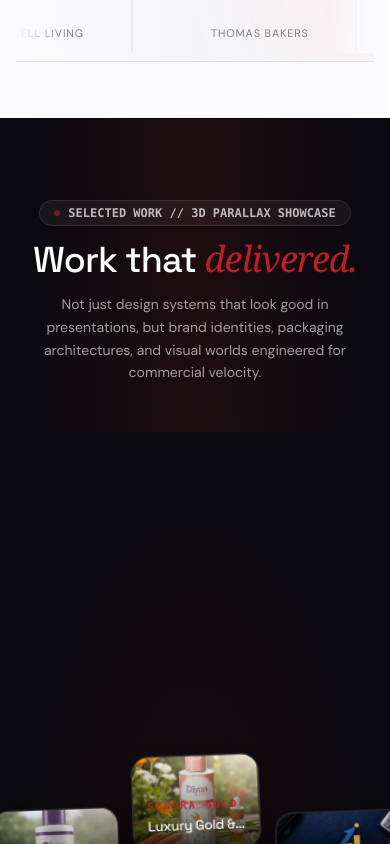
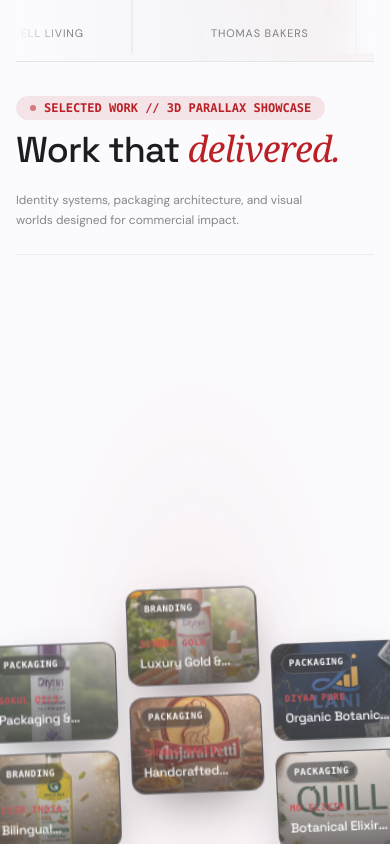
Before and after one commit to harrydesigns99-rgb/Harry-Designs, a React (Vite) app: page / in a window 390 px wide. Shown: the part 1600-2444 px from the top of the page. Built offline with nearby package versions, Linux system fonts and the light colour scheme.

Commit message:
Revert "refactor(showcase): implement authentic Adwants cinematic dark stage layout, clean 4:3 cards, remove floating HUD pills, and add sleek archive CTA"
This reverts commit 3fc0a45cd5b591562597b15c53ad2e052a81c985.

```diff
--- a/src/features/cms/cmsStore.js
+++ b/src/features/cms/cmsStore.js
@@ -2,7 +2,7 @@ import { PORTFOLIO_ITEMS, BRANDS } from '@/features/portfolio/data/portfolioData
 import { GALLERY_IMAGES } from '@/features/parallax-gallery/data/galleryImages';
 
 const STORAGE_KEYS = {
-  PROJECTS: 'harry_designs_cms_projects_v4',
+  PROJECTS: 'harry_designs_cms_projects_v3',
   GALLERY: 'harry_designs_cms_gallery_v1',
   BRANDS: 'harry_designs_cms_brands_v1',
   SETTINGS: 'harry_designs_cms_settings_v1',
@@ -15,7 +15,6 @@ if (typeof window !== 'undefined') {
   try {
     localStorage.removeItem('harry_designs_cms_projects_v1');
     localStorage.removeItem('harry_designs_cms_projects_v2');
-    localStorage.removeItem('harry_designs_cms_projects_v3');
     localStorage.removeItem('harry_portfolio_layout');
   } catch {
     // ignore
@@ -79,14 +78,14 @@ function getInitialProjects() {
     (item) => item && typeof item === 'object' && typeof item.id === 'number' && typeof item.title === 'string'
   );
 
-  // Check if standard IDs have mismatched images or swapped titles from legacy test edits
+  // Check if standard IDs have mismatched images from legacy test edits
   const hasMismatchedImages = stored.some((item) => {
-    if (item.id === 1 && (item.title !== 'Packaging & Label Architecture' || item.client !== 'Gokul Oils')) return true;
-    if (item.id === 2 && (item.title !== 'Luxury Gold & Bullion Identity' || item.client !== 'Sendra Gold')) return true;
-    if (item.id === 3 && (item.title !== 'Organic Botanical Skincare' || item.client !== 'Diyaa Pure')) return true;
-    if (item.id === 4 && (item.title !== 'Bilingual Scientific Identity' || item.client !== 'CSIR India')) return true;
-    if (item.id === 5 && (item.title !== 'Handcrafted Bakery Packaging' || item.client !== 'Thomas Bakers')) return true;
-    if (item.id === 6 && (item.title !== 'Botanical Elixir Beverage' || item.client !== 'Mo Elixir')) return true;
+    // If id is 4 (CSIR India) but image is Artboard 2 (Gokul Oils)
+    if (item.id === 4 && item.image && item.image.includes('Artboard 2')) return true;
+    // If id is 5 (Thomas Bakers) but image is Artboard 7 (Anjarai Petti)
+    if (item.id === 5 && item.image && item.image.includes('Artboard 7')) return true;
+    // If id is 6 (Mo Elixir) but image is Artboard 11 (Quill)
+    if (item.id === 6 && item.image && item.image.includes('Artboard 11')) return true;
     return false;
   });
 
--- a/src/features/portfolio/components/Parallax3DShowcase.jsx
+++ b/src/features/portfolio/components/Parallax3DShowcase.jsx
@@ -5,13 +5,8 @@ import { PORTFOLIO_ITEMS } from '../data/portfolioData';
 
 /**
  * ShowcaseCard component representing an individual project in 3D parallax space
- * Authentic Adwants style:
- * - Pure, full-bleed artwork in 4:3 aspect ratio
- * - Smooth scale on hover
- * - High-end dark vignette gradient
- * - Minimalist bottom overlay with client monogram & project title
- * - Subtle glass reflection sheen on hover
- * - Zero distracting top badge clutter
+ * - Mobile (<640px): 4:3 aspect ratio, compact typography, tap-to-open
+ * - Tablet & Laptop (>=640px): 16:10 aspect ratio, full badges, hover glass reflection sheen
  */
 const ShowcaseCard = memo(({ project, onSelect }) => {
   return (
@@ -20,7 +15,7 @@ const ShowcaseCard = memo(({ project, onSelect }) => {
         sound.playClick();
         onSelect?.(project);
       }}
-      className="group relative w-full aspect-[4/3] rounded-2xl md:rounded-3xl overflow-hidden bg-[#16161a] border border-white/10 shadow-[0_20px_50px_rgba(0,0,0,0.8)] cursor-pointer transform-gpu transition-all duration-500 hover:shadow-[0_24px_60px_rgba(186,32,38,0.45)] hover:border-crimson/50 hover:-translate-y-1 select-none"
+      className="group relative w-full aspect-[4/3] sm:aspect-[16/10] rounded-xl sm:rounded-2xl md:rounded-3xl overflow-hidden bg-[#16161a] border border-white/10 shadow-[0_16px_45px_-15px_rgba(0,0,0,0.65)] cursor-pointer transform-gpu transition-all duration-500 hover:shadow-[0_24px_60px_-10px_rgba(186,32,38,0.45)] hover:border-crimson/50 hover:-translate-y-1.5 select-none"
     >
       {/* High-Resolution Project Artwork */}
       <img
@@ -35,22 +30,37 @@ const ShowcaseCard = memo(({ project, onSelect }) => {
       />
 
       {/* Dark Cinematic Vignette Gradient */}
-      <div className="absolute inset-0 bg-gradient-to-t from-black/90 via-black/35 to-transparent opacity-85 group-hover:opacity-95 transition-opacity duration-500 pointer-events-none" />
+      <div className="absolute inset-0 bg-gradient-to-t from-black/90 via-black/45 to-black/15 opacity-80 group-hover:opacity-95 transition-opacity duration-500" />
 
       {/* Subtle Light Reflection Sheen on Hover */}
       <div className="absolute inset-0 opacity-0 group-hover:opacity-100 transition-opacity duration-700 pointer-events-none bg-gradient-to-tr from-transparent via-white/[0.08] to-transparent" />
 
+      {/* Top Floating Badges */}
+      <div className="absolute top-2 sm:top-3 inset-x-2 sm:inset-x-3 flex items-center justify-between pointer-events-none z-10">
+        <span className="px-1.5 sm:px-2.5 py-0.5 sm:py-1 rounded-full text-[8px] sm:text-[10px] font-mono uppercase tracking-wider font-semibold bg-black/60 backdrop-blur-md text-white border border-white/15 shadow-sm">
+          {project.category}
+        </span>
+        {project.metric && (
+          <span className="hidden sm:inline-flex px-2 sm:px-2.5 py-0.5 sm:py-1 rounded-full text-[8px] sm:text-[10px] font-mono font-bold bg-crimson backdrop-blur-md text-white border border-white/20 shadow-sm">
+            {project.metric}
+          </span>
+        )}
+      </div>
+
       {/* Bottom Content Information Overlay */}
-      <div className="absolute inset-x-0 bottom-0 p-3 sm:p-4 md:p-5 text-white flex flex-col justify-end z-10 pointer-events-none">
-        <span className="text-[9px] sm:text-[11px] font-mono uppercase tracking-[0.2em] text-crimson font-semibold">
+      <div className="absolute inset-x-0 bottom-0 p-2.5 sm:p-4 md:p-5 text-white flex flex-col justify-end z-10">
+        <span className="text-[8px] sm:text-[10px] font-mono uppercase tracking-wider text-crimson font-semibold">
           {project.client}
         </span>
-        <h4 className="font-display text-xs sm:text-base md:text-lg font-medium tracking-tight text-white transition-colors mt-0.5 line-clamp-1">
+        <h4 className="font-display text-[11px] sm:text-base md:text-lg lg:text-xl font-medium tracking-tight text-white group-hover:text-white transition-colors mt-0.5 line-clamp-1">
           {project.title}
         </h4>
+        <p className="text-[10px] sm:text-xs text-white/70 line-clamp-1 mt-0.5 font-normal hidden sm:block">
+          {project.description || project.approach}
+        </p>
 
         {/* Action Link Revealed on Hover */}
-        <div className="mt-1.5 hidden sm:flex items-center gap-1.5 text-[11px] font-mono text-crimson font-semibold opacity-0 group-hover:opacity-100 transition-opacity duration-300">
+        <div className="mt-1.5 sm:mt-2 hidden sm:flex items-center gap-1.5 text-[10px] sm:text-xs font-mono text-crimson font-semibold opacity-0 group-hover:opacity-100 transition-opacity duration-300">
           <span>Explore Case Study</span>
           <span className="group-hover:translate-x-1.5 transition-transform">→</span>
         </div>
@@ -63,13 +73,11 @@ ShowcaseCard.displayName = 'ShowcaseCard';
 
 /**
  * Parallax3DShowcase Component
- * Authentic Adwants.in 3D Parallax Showcase:
- * - Dedicated dark background (#0a0a0e)
- * - 3 parallax columns (Col 1 & 3 slide down, Col 2 glides up counter-direction)
- * - Smoothly unwinds from 3D perspective into a flat 2D grid
- * - Calibrated scale to ensure comfortable clearance under the fixed navbar
- * - Locks flat in 2D from 65% to 100% scroll progress for seamless inspection
- * - Clean, immersive presentation with zero clunky floating HUD pills
+ * Permanent 3D Parallax Showcase calibrated for Mobile, Tablet, and Laptop/Desktop:
+ * - Mobile (<640px): 14° subtle tilt, 1.25 -> 0.95 scale, 4:3 cards
+ * - Tablet (640-1024px): 26° tilt, 1.45 -> 0.78 scale, 16:10 cards
+ * - Laptop & Desktop (>=1024px): 38° tilt, 1.65 -> 0.70 scale, 16:10 cards
+ * All viewports settle flat into a 2D grid from 65% to 100% scroll progress with zero clipping under the navbar.
  */
 const Parallax3DShowcase = ({ projects = [], onSelectProject }) => {
   const containerRef = useRef(null);
@@ -110,22 +118,22 @@ const Parallax3DShowcase = ({ projects = [], onSelectProject }) => {
   });
 
   // 1. Perspective Rotations:
-  // Starts in 3D tilted space, unwinds to 0deg by 0.65 progress, and stays flat in 2D view from 0.65 to 1.0
+  // Starts in 3D tilted space, unwinds to 0deg by 0.65 progress, and stays perfectly flat in 2D view from 0.65 to 1.0
   const rotateX = useTransform(
     scrollYProgress,
     [0, 0.65, 1],
-    [isMobile ? 14 : isTablet ? 24 : 36, 0, 0]
+    [isMobile ? 14 : isTablet ? 26 : 38, 0, 0]
   );
   const rotateZ = useTransform(
     scrollYProgress,
     [0, 0.65, 1],
-    [isMobile ? -3 : isTablet ? -6 : -10, 0, 0]
+    [isMobile ? -3 : isTablet ? -7 : -12, 0, 0]
   );
 
   // 2. Perspective Scale:
-  // Starts zoomed in, scales down to fit all 6 cards with generous breathing room under navbar and bottom
-  const settledScale = isMobile ? 0.90 : isTablet ? 0.72 : isShortViewport ? 0.56 : 0.62;
-  const initialScale = isMobile ? 1.25 : isTablet ? 1.35 : isShortViewport ? 1.30 : 1.48;
+  // Starts zoomed in, scales down to fit all 6 cards in safe viewport area at 0.65 and stays locked flat until 1.0
+  const settledScale = isMobile ? 0.92 : isTablet ? 0.76 : isShortViewport ? 0.60 : 0.66;
+  const initialScale = isMobile ? 1.25 : isTablet ? 1.45 : isShortViewport ? 1.35 : 1.52;
 
   const scale = useTransform(
     scrollYProgress,
@@ -143,8 +151,8 @@ const Parallax3DShowcase = ({ projects = [], onSelectProject }) => {
   // 4. Subtle fade in and smooth exit fade
   const opacity = useTransform(
     scrollYProgress,
-    [0, 0.08, 0.95, 1],
-    [0.75, 1, 1, 0.85]
+    [0, 0.08, 0.93, 1],
+    [0.75, 1, 1, 0.4]
   );
 
   // 5. Parallax Column Shifts:
@@ -153,18 +161,27 @@ const Parallax3DShowcase = ({ projects = [], onSelectProject }) => {
   const col1Y = useTransform(
     scrollYProgress,
     [0, 0.65, 1],
-    [isMobile ? 30 : isTablet ? 60 : 90, 0, 0]
+    [isMobile ? 30 : isTablet ? 60 : 100, 0, 0]
   );
   const col2Y = useTransform(
     scrollYProgress,
     [0, 0.65, 1],
-    [isMobile ? -30 : isTablet ? -60 : -90, 0, 0]
+    [isMobile ? -30 : isTablet ? -70 : -120, 0, 0]
   );
   const col3Y = useTransform(
     scrollYProgress,
     [0, 0.65, 1],
-    [isMobile ? 45 : isTablet ? 90 : 140, 0, 0]
+    [isMobile ? 40 : isTablet ? 90 : 150, 0, 0]
   );
+
+  // 6. Two-Phase HUD Guidance Indicator
+  // Phase A: Active during initial 3D scroll runway to guide the visitor
+  const explore3DPillOpacity = useTransform(scrollYProgress, [0, 0.04, 0.52, 0.62], [0, 1, 1, 0]);
+  const explore3DPillY = useTransform(scrollYProgress, [0, 0.04, 0.52, 0.62], [10, 0, 0, -8]);
+
+  // Phase B: Smoothly takes over once cards settle into the flat 2D grid and fades out before runway unpins
+  const settledPillOpacity = useTransform(scrollYProgress, [0.64, 0.72, 0.88, 0.95], [0, 1, 1, 0]);
+  const settledPillY = useTransform(scrollYProgress, [0.64, 0.72, 0.88, 0.95], [10, 0, 0, 8]);
 
   // Take exactly 6 projects for the permanent curated showcase (2 rows of 3 columns)
   const items = useMemo(() => {
@@ -173,32 +190,32 @@ const Parallax3DShowcase = ({ projects = [], onSelectProject }) => {
   }, [projects]);
 
   // Distribute into 3 columns so Row 1 is items[0..2] and Row 2 is items[3..5]:
-  // Column 1: [items[0], items[3]] -> [Gokul Oils, CSIR India]
-  // Column 2: [items[1], items[4]] -> [Sendra Gold, Thomas Bakers]
-  // Column 3: [items[2], items[5]] -> [Diyaa Pure, Mo Elixir]
+  // Column 1: [items[0], items[3]]
+  // Column 2: [items[1], items[4]]
+  // Column 3: [items[2], items[5]]
   const col1 = [items[0], items[3]].filter(Boolean);
   const col2 = [items[1], items[4]].filter(Boolean);
   const col3 = [items[2], items[5]].filter(Boolean);
 
   return (
-    <div className="w-full relative bg-[#0a0a0e]">
+    <div className="w-full relative">
       {/* Scroll Runway giving the physical height to scroll through */}
       <div
         ref={containerRef}
         className={`${
-          isMobile ? 'h-[190vh]' : isTablet ? 'h-[250vh]' : 'h-[290vh]'
+          isMobile ? 'h-[180vh]' : isTablet ? 'h-[250vh]' : 'h-[290vh]'
         } relative`}
       >
         {/* Sticky 3D Viewport pinned to screen during scroll runway */}
-        {/* Top clearance pt-24 sm:pt-28 guarantees clear separation below the fixed navbar */}
+        {/* Safe padding pt-16 sm:pt-20 pb-14 sm:pb-16 guarantees clear separation from Navbar and bottom */}
         <div
           className={`sticky top-0 ${
             isMobile ? 'h-[100dvh]' : 'h-screen'
-          } w-full overflow-hidden flex flex-col items-center justify-center pt-24 sm:pt-28 pb-12 sm:pb-16 px-3 sm:px-6 bg-[#0a0a0e]`}
+          } w-full overflow-hidden flex flex-col items-center justify-center pt-16 sm:pt-20 pb-14 sm:pb-16 px-2 sm:px-4`}
           style={{ perspective: '2000px' }}
         >
           {/* Subtle Ambient Radial Glow */}
-          <div className="absolute inset-0 bg-[radial-gradient(ellipse_at_center,rgba(186,32,38,0.08)_0%,transparent_65%)] pointer-events-none" />
+          <div className="absolute inset-0 bg-[radial-gradient(ellipse_at_center,rgba(214,37,69,0.06)_0%,transparent_65%)] pointer-events-none" />
 
           {/* 3D Tilted Plane containing 3 Parallax Columns (settles into flat 2D grid) */}
           <motion.div
@@ -210,30 +227,56 @@ const Parallax3DShowcase = ({ projects = [], onSelectProject }) => {
               opacity,
               transformStyle: 'preserve-3d',
             }}
-            className={`flex gap-3 sm:gap-4 md:gap-5 ${
-              isMobile ? 'w-[96vw]' : isTablet ? 'w-[92vw] max-w-[1000px]' : 'w-[88vw] max-w-[1200px]'
+            className={`flex gap-2.5 sm:gap-3.5 md:gap-4 ${
+              isMobile ? 'w-[96vw]' : isTablet ? 'w-[94vw] max-w-[1080px]' : 'w-[90vw] max-w-[1220px]'
             } mx-auto px-2 sm:px-4 transform-gpu`}
           >
             {/* Column 1 */}
-            <motion.div style={{ y: col1Y }} className="flex flex-col gap-3 sm:gap-4 md:gap-5 w-1/3">
+            <motion.div style={{ y: col1Y }} className="flex flex-col gap-2.5 sm:gap-3.5 md:gap-4 w-1/3">
               {col1.map((p) => (
                 <ShowcaseCard key={`col1-${p.id}`} project={p} onSelect={onSelectProject} />
               ))}
             </motion.div>
 
             {/* Column 2 (Counter-direction parallax glide) */}
-            <motion.div style={{ y: col2Y }} className="flex flex-col gap-3 sm:gap-4 md:gap-5 w-1/3">
+            <motion.div style={{ y: col2Y }} className="flex flex-col gap-2.5 sm:gap-3.5 md:gap-4 w-1/3">
               {col2.map((p) => (
                 <ShowcaseCard key={`col2-${p.id}`} project={p} onSelect={onSelectProject} />
               ))}
             </motion.div>
 
             {/* Column 3 */}
-            <motion.div style={{ y: col3Y }} className="flex flex-col gap-3 sm:gap-4 md:gap-5 w-1/3">
+            <motion.div style={{ y: col3Y }} className="flex flex-col gap-2.5 sm:gap-3.5 md:gap-4 w-1/3">
               {col3.map((p) => (
                 <ShowcaseCard key={`col3-${p.id}`} project={p} onSelect={onSelectProject} />
               ))}
             </motion.div>
+          </motion.div>
+
+          {/* HUD Phase A: 3D Scroll Guidance */}
+          <motion.div
+            style={{ opacity: explore3DPillOpacity, y: explore3DPillY }}
+            className="absolute bottom-4 sm:bottom-6 inset-x-0 flex justify-center pointer-events-none z-30 px-4"
+          >
+            <div className="inline-flex items-center gap-2 px-3.5 py-1.5 rounded-full bg-black/80 backdrop-blur-md border border-white/15 text-white/90 shadow-2xl text-[10px] sm:text-xs font-mono">
+              <span className="text-crimson font-bold">◈</span>
+              <span className="hidden sm:inline">3D PERSPECTIVE CANVASES |</span>
+              <span>SCROLL TO UNWIND TO 2D</span>
+              <span className="text-crimson animate-bounce">↓</span>
+            </div>
+          </motion.div>
+
+          {/* HUD Phase B: Flat 2D View Reached */}
+          <motion.div
+            style={{ opacity: settledPillOpacity, y: settledPillY }}
+            className="absolute bottom-4 sm:bottom-6 inset-x-0 flex justify-center pointer-events-none z-30 px-4"
+          >
+            <div className="inline-flex items-center gap-2 px-3.5 py-1.5 rounded-full bg-black/85 backdrop-blur-md border border-white/15 text-white shadow-2xl text-[10px] sm:text-xs font-mono">
+              <span className="w-1.5 h-1.5 sm:w-2 sm:h-2 rounded-full bg-crimson animate-pulse" />
+              <span className="font-semibold text-white/95">6 FEATURED CASES // 2D VIEW</span>
+              <span className="text-white/30 hidden sm:inline">|</span>
+              <span className="text-white/70 hidden sm:inline">CLICK ANY TO EXPLORE</span>
+            </div>
           </motion.div>
         </div>
       </div>
--- a/src/features/portfolio/components/PortfolioSection.jsx
+++ b/src/features/portfolio/components/PortfolioSection.jsx
@@ -18,13 +18,13 @@ const PortfolioSection = ({ onSelectProject, onNavigateWork }) => {
   const projects = cms.projects && cms.projects.length > 0 ? cms.projects : PORTFOLIO_ITEMS;
 
   return (
-    <section id="portfolio" className="relative pt-14 pb-0 bg-transparent text-[#1d1d1f]" ref={ref}>
+    <section id="portfolio" className="relative pt-14 pb-8 md:pt-20 md:pb-10 bg-transparent text-[#1d1d1f]" ref={ref}>
       <AnimatedBackdrop tone="light" />
       <div className="absolute inset-x-0 top-0 h-px bg-black/[0.06] pointer-events-none" />
 
       <div className="relative z-10">
         {/* ==================== BRANDS SECTION ==================== */}
-        <div className="mb-14 sm:mb-20 max-w-7xl mx-auto px-4 sm:px-6 lg:px-8">
+        <div className="mb-8 sm:mb-12 max-w-7xl mx-auto px-4 sm:px-6 lg:px-8">
           <motion.div
             initial="hidden"
             animate={isInView ? 'visible' : 'hidden'}
@@ -54,27 +54,29 @@ const PortfolioSection = ({ onSelectProject, onNavigateWork }) => {
           <BrandsCarousel isInView={isInView} />
         </div>
 
-        {/* ==================== CINEMATIC DARK STAGE (AUTHENTIC ADWANTS STYLE) ==================== */}
-        <div className="w-full bg-[#0a0a0e] text-white pt-20 sm:pt-28 relative overflow-hidden border-t border-black/10">
-          {/* Subtle Ambient Radial Glow */}
-          <div className="absolute inset-0 bg-[radial-gradient(ellipse_at_top,rgba(186,32,38,0.12)_0%,transparent_60%)] pointer-events-none" />
-          <div className="absolute inset-0 bg-[radial-gradient(ellipse_at_bottom,rgba(255,255,255,0.02)_0%,transparent_70%)] pointer-events-none" />
-
-          {/* Dark Stage Header */}
-          <div className="max-w-7xl mx-auto px-4 sm:px-6 lg:px-8 mb-12 sm:mb-16 relative z-10 text-center space-y-4">
-            <div className="inline-flex items-center gap-2 px-3.5 py-1 rounded-full bg-white/[0.05] border border-white/10 text-white/70 text-xs font-mono font-semibold shadow-sm">
+        {/* ==================== MAIN PORTFOLIO SHOWCASE HEADER ==================== */}
+        <div className="max-w-7xl mx-auto px-4 sm:px-6 lg:px-8 mb-8 sm:mb-12">
+          <div className="flex flex-col md:flex-row md:items-end md:justify-between gap-6 pb-6 border-b border-black/[0.06]">
+            <div className="space-y-3">
+              <div className="inline-flex items-center gap-2 px-3.5 py-1 rounded-full bg-crimson/10 text-crimson text-xs font-mono font-semibold">
                 <span className="h-1.5 w-1.5 rounded-full bg-crimson animate-pulse" />
                 <span>SELECTED WORK // 3D PARALLAX SHOWCASE</span>
               </div>
-            <h3 className="font-display text-4xl sm:text-6xl md:text-7xl font-medium tracking-tight text-white leading-[0.95]">
+              <h3 className="font-display text-4xl sm:text-5xl md:text-7xl font-medium tracking-tight text-[#1d1d1f] leading-[0.95]">
                 Work that <span className="text-crimson italic font-serif font-light">delivered.</span>
               </h3>
-            <p className="max-w-2xl mx-auto text-sm sm:text-base text-white/60 leading-relaxed font-light">
-              Not just design systems that look good in presentations, but brand identities, packaging architectures, and visual worlds engineered for commercial velocity.
+            </div>
+
+            <div className="flex flex-col sm:flex-row items-start sm:items-center gap-4">
+              <p className="max-w-xs text-xs sm:text-sm text-[#86868b] leading-relaxed">
+                Identity systems, packaging architecture, and visual worlds designed for commercial impact.
               </p>
             </div>
+          </div>
+        </div>
 
-          {/* Permanent 3D Parallax Showcase Runway */}
+        {/* ==================== PERMANENT 3D PARALLAX SHOWCASE (ADWANTS.IN STYLE) ==================== */}
+        {/* Note: Rendered directly without overflow-hidden wrapper so position:sticky pins smoothly */}
         <Parallax3DShowcase
           projects={projects}
           onSelectProject={(item) =>
@@ -83,22 +85,31 @@ const PortfolioSection = ({ onSelectProject, onNavigateWork }) => {
           onNavigateWork={onNavigateWork}
         />
 
-          {/* Sleek Adwants-Style Archive CTA Pill Button */}
-          <div className="pb-20 sm:pb-28 pt-8 sm:pt-12 flex flex-col items-center justify-center text-center relative z-20 px-4">
-            <p className="text-white/40 font-mono text-xs uppercase tracking-[0.25em] mb-4">
-              Curated commercial systems • Explore all 12 case studies
+        {/* ==================== COMPLETE CASE ARCHIVE & MANIFESTO FOOTER ==================== */}
+        <div className="max-w-7xl mx-auto px-4 sm:px-6 lg:px-8 mt-24 sm:mt-32 md:mt-40">
+          <div className="p-8 sm:p-12 rounded-3xl apple-card bg-gradient-to-br from-white via-white to-black/[0.02] border border-black/[0.08] text-center space-y-4 mb-4">
+            <div className="inline-flex items-center gap-2 px-3.5 py-1 rounded-full bg-crimson/10 text-crimson text-xs font-mono font-semibold">
+              <span>●</span> COMPLETE CASE ARCHIVE
+            </div>
+            <h4 className="font-display text-2xl sm:text-3xl font-medium tracking-tight text-[#1d1d1f]">
+              Form meets <span className="text-crimson italic font-serif">commercial velocity.</span>
+            </h4>
+            <p className="text-sm text-[#86868b] max-w-xl mx-auto leading-relaxed">
+              Every system is engineered from raw brand strategy to tactile dieline execution. Explore all 12 commercial and cultural case studies in the complete archive.
             </p>
+            <div className="pt-2">
               <button
                 type="button"
                 onClick={() => {
                   sound.playPop();
                   onNavigateWork?.();
                 }}
-              className="flex items-center gap-3 px-8 sm:px-10 py-4 bg-white/10 hover:bg-white text-white hover:text-[#0a0a0e] border border-white/20 rounded-full font-mono text-xs sm:text-sm uppercase tracking-[0.2em] transition-all duration-300 shadow-2xl group cursor-pointer"
+                className="inline-flex items-center gap-2 px-7 py-3 rounded-full bg-[#1d1d1f] hover:bg-black text-white text-xs font-medium tracking-wide uppercase transition-all shadow-md hover:shadow-lg cursor-pointer group"
               >
                 <span>Explore Full 12-Project Archive</span>
-              <span className="text-crimson group-hover:text-[#0a0a0e] group-hover:translate-x-1.5 transition-transform font-bold">↗</span>
+                <span className="text-sm group-hover:translate-x-1 transition-transform">↗</span>
               </button>
+            </div>
           </div>
         </div>
       </div>
```
Lines whose indentation alone changed are shown as unchanged.
